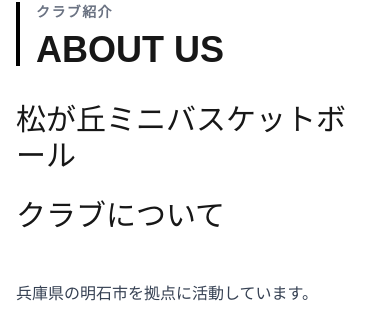
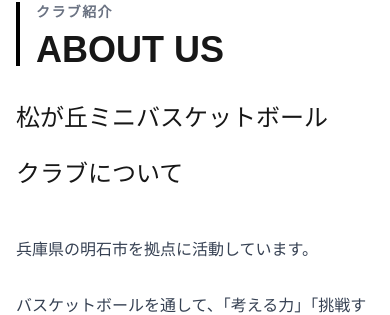
Before and after one commit to shimizu611/matsugaoka_mbbc_site, a Next.js app: page / in a window 390 px wide. Shown: the part 352-667 px from the top of the page. Built offline with nearby package versions, Linux system fonts and the light colour scheme.

Commit message:
modified text size 6:53

```diff
--- a/components/sections/About.tsx
+++ b/components/sections/About.tsx
@@ -19,8 +19,8 @@ export default function About() {
                                     </h2>
                                 </div>
                             </div>
-                            <h2 className="pt-8 text-3xl md:text-4xl">松が丘ミニバスケットボール</h2>
-                            <h2 className="py-6 text-3xl md:text-4xl">クラブについて</h2>
+                            <h2 className="pt-8 text-2xl md:text-4xl">松が丘ミニバスケットボール</h2>
+                            <h2 className="py-6 text-2xl md:text-4xl">クラブについて</h2>
                             <p className="mt-4 leading-10 text-gray-700">
                                 兵庫県の明石市を拠点に活動しています。
                             </p>
```
